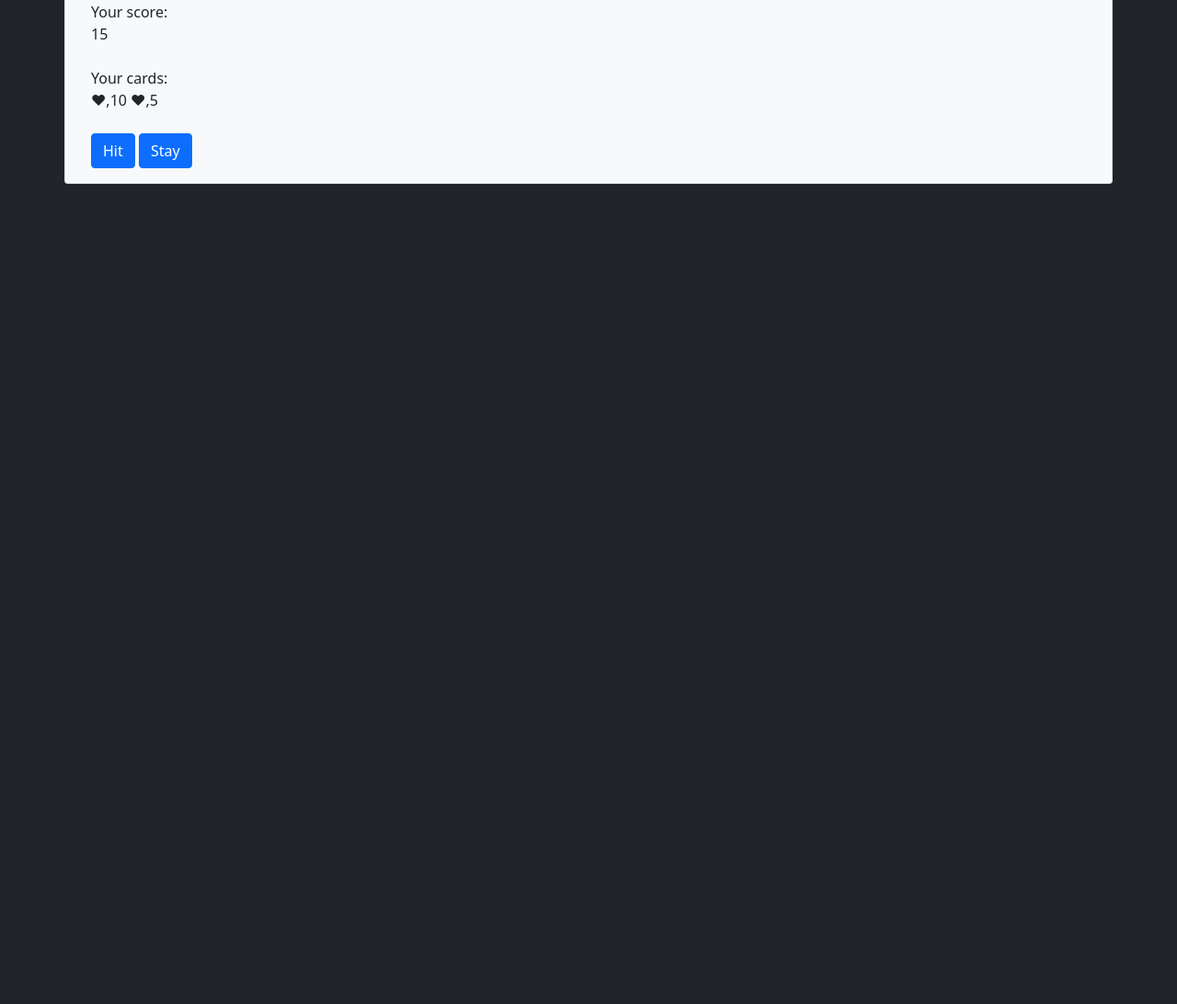
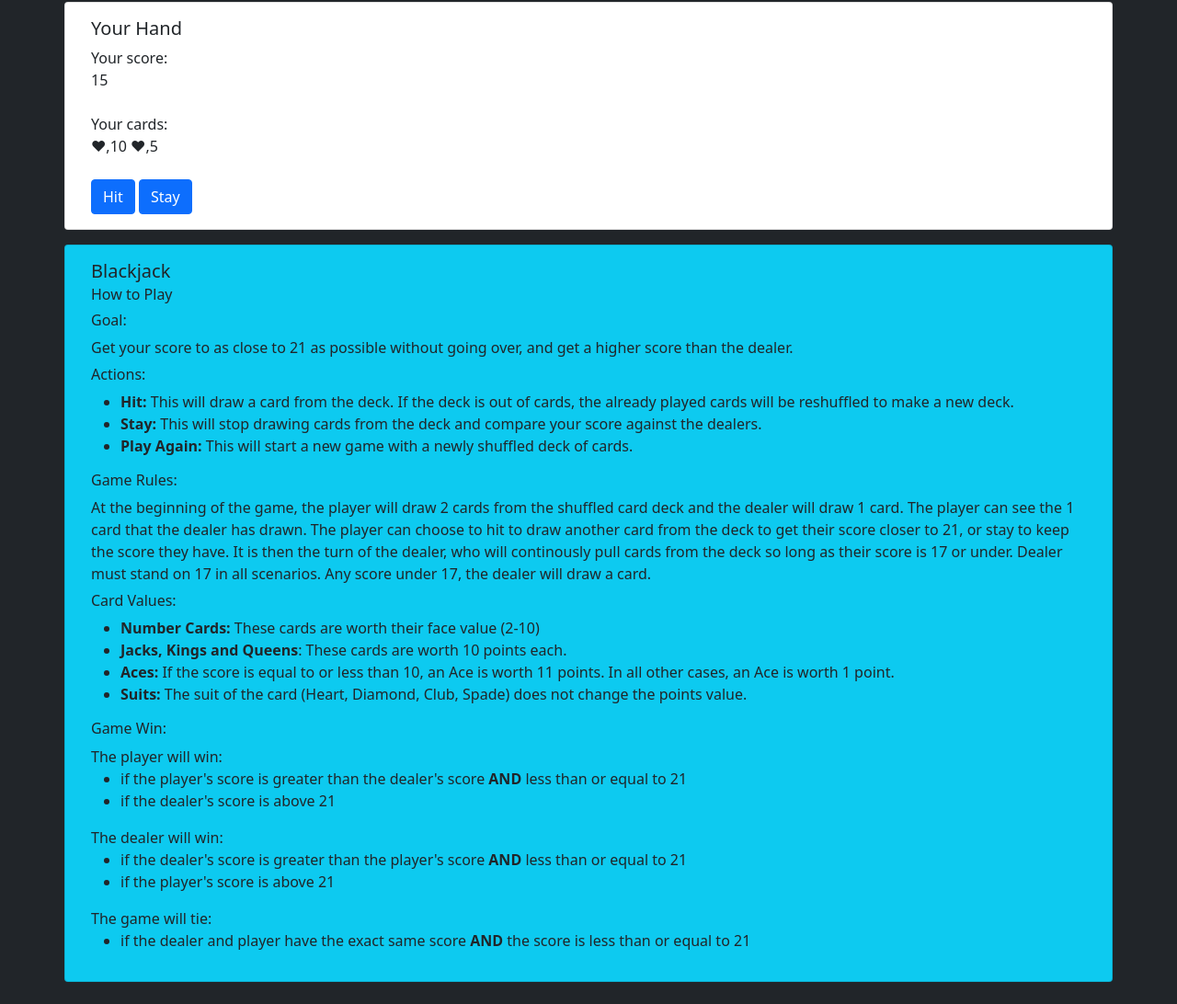
Before and after one commit to jordankeiller/Blackjack, a plain HTML site: page index.html in a window 1280 px wide. Shown: the part 312-1404 px from the top of the page at 92% size. Before the commit the page ends 800 px from the top, so only its background shows below. Drawn offline with nearby package versions, Linux system fonts and the light colour scheme.

Commit message:
Added instructions and colour background
Added how-to instructions and coloured backgrounds that change depending on win/lose/tie game state.

```diff
--- a/Game.js
+++ b/Game.js
@@ -68,6 +68,8 @@ class Game {
 
   playerWin() {
     this.changeButtonState();
+    document.getElementById("dealerHand").classList.add("bg-danger")
+    document.getElementById("playerHand").classList.add("bg-success")
     document.getElementById("result").innerHTML =
       "<b>YOU WIN!</b> Congratulations!";
     document.getElementById("dealerResult").innerHTML =
@@ -76,6 +78,8 @@ class Game {
 
   dealerWin() {
     this.changeButtonState();
+    document.getElementById("dealerHand").classList.add("bg-success")
+    document.getElementById("playerHand").classList.add("bg-danger")
     document.getElementById("result").innerHTML =
       "<b>YOU LOSE!</b> Maybe next time...";
     document.getElementById("dealerResult").innerHTML =
@@ -84,6 +88,8 @@ class Game {
 
   tie() {
     this.changeButtonState();
+    document.getElementById("dealerHand").classList.add("bg-warning")
+    document.getElementById("playerHand").classList.add("bg-warning")
     document.getElementById("result").innerHTML =
       "<b>TIE!</b> No winners this time...";
     document.getElementById("dealerResult").innerHTML =
--- a/index.html
+++ b/index.html
@@ -11,7 +11,13 @@
     <br />
 
     <div id="row" class="row">
-      <div class="card col bg-light">
+      <div class="card col bg-secondary">
+        <div class="card-body"></div>
+      </div>
+    </div>
+
+    <div id="row" class="row mt-3">
+      <div id="dealerHand" class="card col ">
         <div class="card-body">
           <div class="row">
             <h5 class="card-title col">Dealer Hand</h5>
@@ -32,8 +38,8 @@
     </div>
 
     <div id="row" class="row mt-3">
-      <div class="card col bg-light">
-        <div class="card-body">
+      <div id="playerHand" class="card col ">
+        <div  class="card-body">
           <div class="row">
             <h5 class="card-title col">Your Hand</h5>
           </div>
@@ -71,6 +77,99 @@
         </div>
       </div>
     </div>
+    <div id="row" class="row mt-3">
+      <div class="card col bg-info">
+        <div class="card-body">
+          <h5 class="card-title">Blackjack</h5>
+          <h6 class="card-subtitle mb-2">How to Play</h6>
+          <div id="instruction-goal">
+            <h6>Goal:</h6>
+            Get your score to as close to 21 as possible without going over, and
+            get a higher score than the dealer.<br />
+          </div>
+          <div id="instructions">
+            <div id="instruction-actions">
+              <h6 class="mt-2">Actions:</h6>
+              <ul>
+                <li>
+                  <b>Hit:</b> This will draw a card from the deck. If the deck
+                  is out of cards, the already played cards will be reshuffled
+                  to make a new deck.
+                </li>
+                <li>
+                  <b>Stay:</b> This will stop drawing cards from the deck and
+                  compare your score against the dealers.
+                </li>
+                <li>
+                  <b>Play Again: </b> This will start a new game with a newly
+                  shuffled deck of cards.
+                </li>
+              </ul>
+            </div>
+            <div id="instruction-game-rules">
+              <h6>Game Rules:</h6>
+              At the beginning of the game, the player will draw 2 cards from
+              the shuffled card deck and the dealer will draw 1 card. The player
+              can see the 1 card that the dealer has drawn. The player can
+              choose to hit to draw another card from the deck to get their
+              score closer to 21, or stay to keep the score they have. It is
+              then the turn of the dealer, who will continously pull cards from
+              the deck so long as their score is 17 or under. Dealer must stand
+              on 17 in all scenarios. Any score under 17, the dealer will draw a
+              card.
+            </div>
+            <div id="instruction-card-value">
+              <h6 class="mt-2">Card Values:</h6>
+              <ul>
+                <li>
+                  <b>Number Cards: </b> These cards are worth their face value
+                  (2-10)
+                </li>
+                <li>
+                  <b>Jacks, Kings and Queens</b>: These cards are worth 10
+                  points each.
+                </li>
+                <li>
+                  <b>Aces: </b> If the score is equal to or less than 10, an Ace
+                  is worth 11 points. In all other cases, an Ace is worth 1
+                  point.
+                </li>
+                <li>
+                  <b>Suits:</b> The suit of the card (Heart, Diamond, Club,
+                  Spade) does not change the points value.
+                </li>
+              </ul>
+            </div>
+            <div id="instruction-game-win">
+              <h6 class="mt-2">Game Win:</h6>
+              The player will win:
+              <ul>
+                <li>
+                  if the player's score is greater than the dealer's score
+                  <b>AND</b> less than or equal to 21
+                </li>
+                <li>if the dealer's score is above 21</li>
+              </ul>
+              The dealer will win:
+              <ul>
+                <li>
+                  if the dealer's score is greater than the player's score
+                  <b>AND</b> less than or equal to 21
+                </li>
+                <li>if the player's score is above 21</li>
+              </ul>
+              The game will tie:
+              <ul>
+                <li>
+                  if the dealer and player have the exact same score
+                  <b>AND</b> the score is less than or equal to 21
+                </li>
+              </ul>
+            </div>
+          </div>
+        </div>
+      </div>
+    </div>
 
     <br />
 
```
